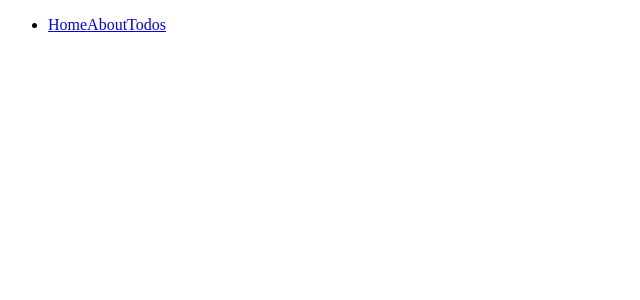
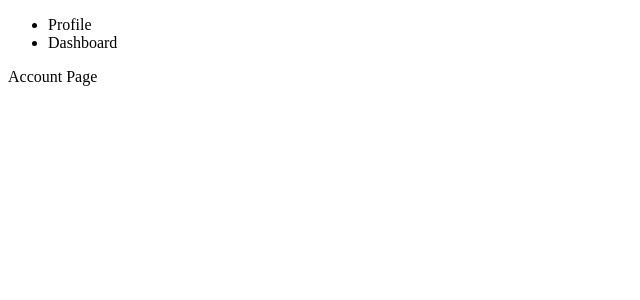
Before and after one commit to khizerdev/Nuxt-3, a Nuxt app: page /account in a window 1280 px wide. Before the commit this address had no page. Shown: the top 300 px of the page, without its empty margins (0-640 px from the left). Built offline with nearby package versions, Linux system fonts and the light colour scheme.

Commit message:
Using layouts

```diff
--- a/app.vue
+++ b/app.vue
@@ -1,12 +1,8 @@
 <template>
   <div>
-    <ul>
-        <li>
-          <nuxt-link :to="{ name: 'index'}">Home</nuxt-link>
-          <nuxt-link :to="{ name: 'about'}">About</nuxt-link>
-          <nuxt-link :to="{ name: 'todos'}">Todos</nuxt-link>
-        </li>
-    </ul>
-    <NuxtPage/>
+    <NuxtLayout>
+
+      <NuxtPage/>
+    </NuxtLayout>
   </div>
 </template>
--- /dev/null
+++ b/layouts/account.vue
@@ -0,0 +1,9 @@
+<template>
+    <div>
+        <ul>
+            <li>Profile</li>
+            <li>Dashboard</li>
+        </ul>
+        <slot/>
+    </div>
+</template>
--- /dev/null
+++ b/layouts/default.vue
@@ -0,0 +1,28 @@
+<template>
+    <div>
+        <ul>
+            <li>
+            <nuxt-link :to="{ name: 'index'}">Home</nuxt-link>
+            <nuxt-link :to="{ name: 'about'}">About</nuxt-link>
+            <nuxt-link :to="{ name: 'todos'}">Todos</nuxt-link>
+            </li>
+        </ul>
+
+        <slot/>
+
+        <div>
+            Footer
+        </div>
+
+    </div>
+</template>
+
+<script>
+    export default {
+
+    }
+</script>
+
+<style>
+
+</style>
--- /dev/null
+++ b/pages/account.vue
@@ -0,0 +1,11 @@
+<template>
+    <div>
+        Account Page
+    </div>
+</template>
+
+<script>
+    definePageMeta({
+  layout: "account",
+});
+</script>
```
